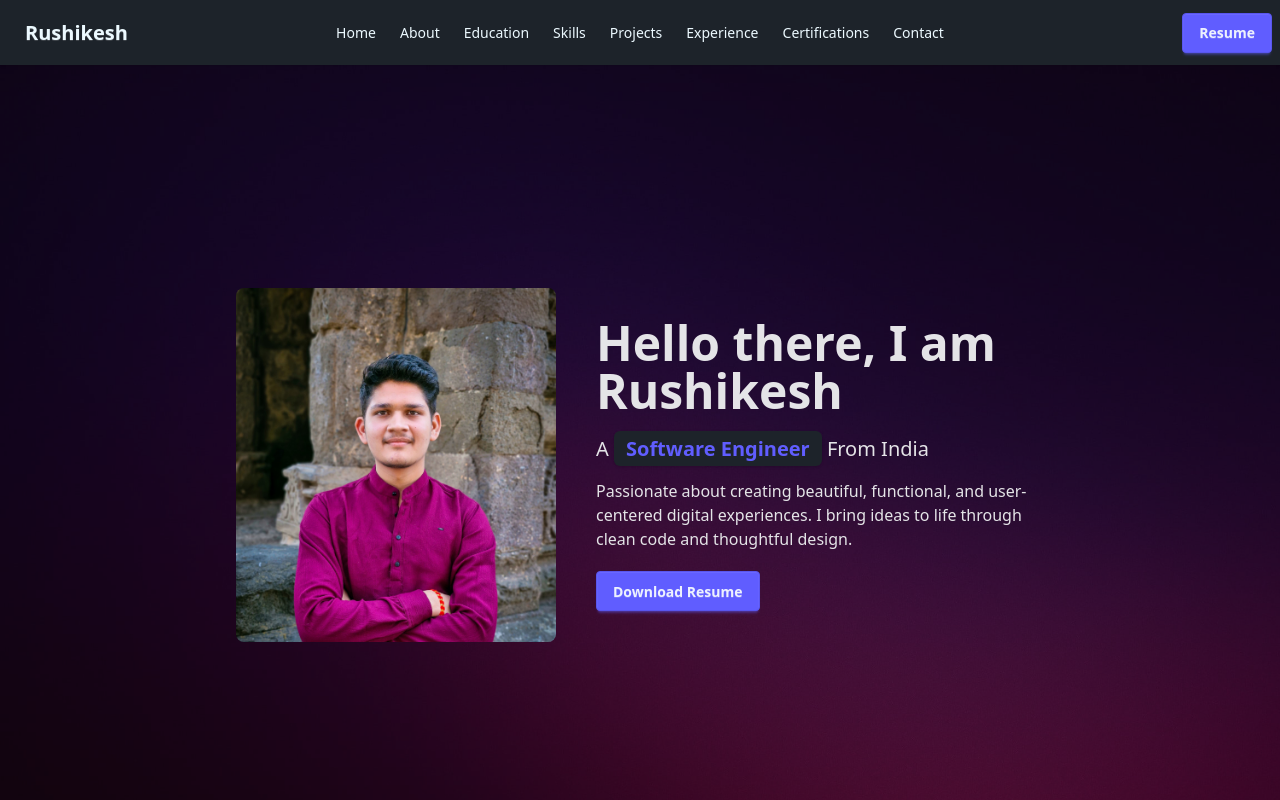
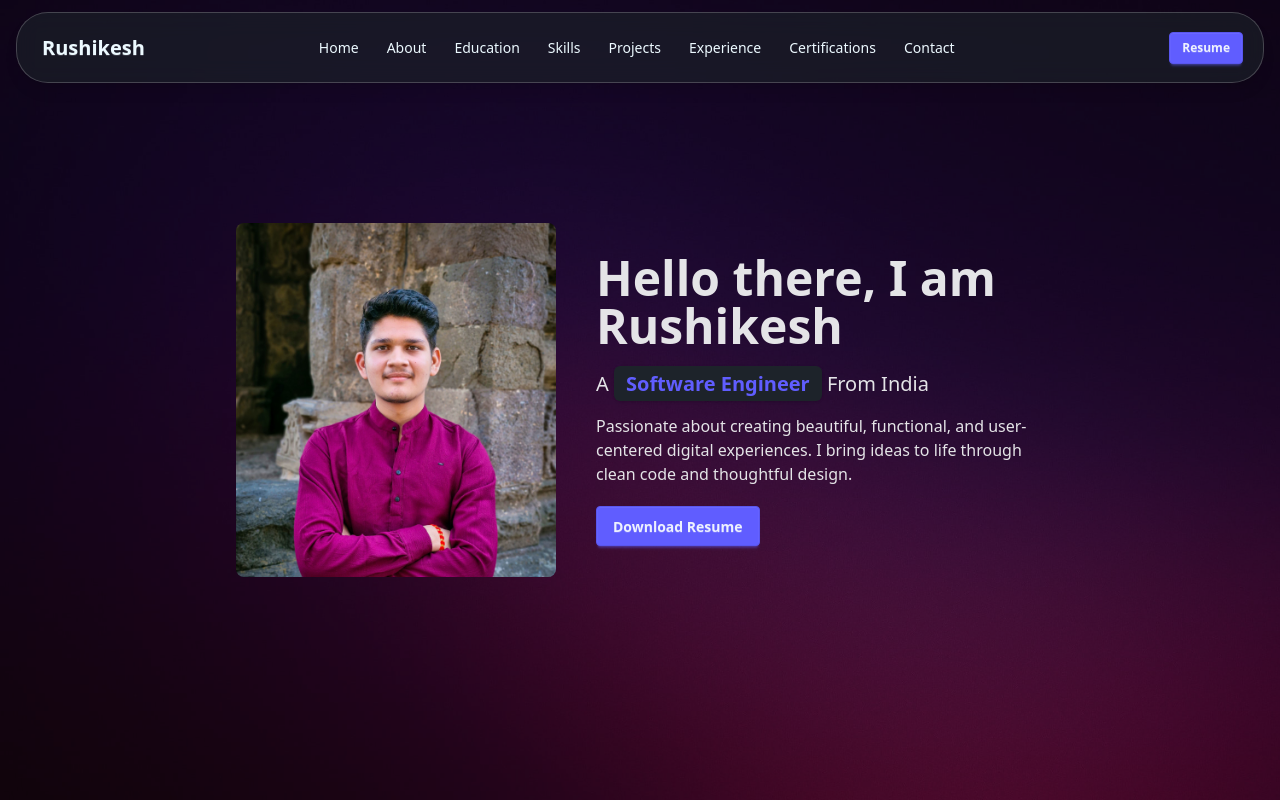
Before and after one commit to RushikeshShinde62/react-portfolio, a React (Vite) app: page / in a window 1280 px wide. Shown: the top 800 px of the page. Built offline with nearby package versions, Linux system fonts and the light colour scheme.

Commit message:
navbar done

```diff
--- a/src/App.css
+++ b/src/App.css
@@ -2,3 +2,8 @@
 @plugin "daisyui" {
   themes: all;
 }
+
+.nav-item {
+  @apply px-3 py-2 rounded-lg transition cursor-pointer
+         hover:bg-white/70 hover:text-black;
+}
--- a/src/Components/Navbar.jsx
+++ b/src/Components/Navbar.jsx
@@ -1,39 +1,56 @@
 import React from "react";
 
 export default function Navbar() {
-  return <>
-    <div className="navbar bg-base-100 shadow-sm">
+  return (
+    <div className="fixed top-3 left-1/2 -translate-x-1/2 z-50 w-full max-w-8xl px-4">
+
+      <div className="navbar rounded-4xl bg-base-100/60 backdrop-blur-md shadow-lg border border-white/20">
+
+        {/* LEFT */}
         <div className="navbar-start">
           <div className="dropdown">
             <div tabIndex={0} role="button" className="btn btn-ghost lg:hidden">
-        <svg xmlns="http://www.w3.org/2000/svg" className="h-5 w-5" fill="none" viewBox="0 0 24 24" stroke="currentColor"> <path strokeLinecap="round" strokeLinejoin="round" strokeWidth="2" d="M4 6h16M4 12h8m-8 6h16" /> </svg>
+              <svg
+                xmlns="http://www.w3.org/2000/svg"
+                className="h-5 w-5"
+                fill="none"
+                viewBox="0 0 24 24"
+                stroke="currentColor"
+              >
+                <path
+                  strokeLinecap="round"
+                  strokeLinejoin="round"
+                  strokeWidth="2"
+                  d="M4 6h16M4 12h8m-8 6h16"
+                />
+              </svg>
             </div>
-      <ul
-        tabIndex="-1"
-        className="menu menu-sm dropdown-content bg-base-100 rounded-box z-1 mt-3 w-52 p-2 shadow">
-        <li><a>Home</a></li>
-        <li>
-            Education
-        </li>
-        <li><a>Project</a></li>
+          </div>
+          <button className="btn btn-ghost text-xl">Rushikesh</button>
+        </div>
+
+        {/* CENTER */}
+        <div className="navbar-center hidden lg:flex">
+          <ul className="menu menu-horizontal px-1 gap-1">
+
+            <li><button className="nav-item">Home</button></li>
+            <li><button className="nav-item">About</button></li>
+            <li><button className="nav-item">Education</button></li>
+            <li><button className="nav-item">Skills</button></li>
+            <li><button className="nav-item">Projects</button></li>
+            <li><button className="nav-item">Experience</button></li>
+            <li><button className="nav-item">Certifications</button></li>
+            <li><button className="nav-item">Contact</button></li>
+
           </ul>
         </div>
-    <a className="btn btn-ghost text-xl">Rushikesh</a>
+
+        {/* RIGHT */}
+        <div className="navbar-end pe-3">
+          <button className="btn btn-primary btn-sm">Resume</button>
         </div>
-  <div className="navbar-center hidden lg:flex">
-    <ul className="menu menu-horizontal px-1">
-      <li className="hover:bg-white hover:text-black rounded-lg "><a>Home</a></li>
-      <li className="hover:bg-white hover:text-black rounded-lg "><a>About</a></li>
-      <li className="hover:bg-white hover:text-black rounded-lg "><a>Education</a></li>
-      <li className="hover:bg-white hover:text-black rounded-lg "><a>Skills</a></li>
-      <li className="hover:bg-white hover:text-black rounded-lg "><a>Projects</a></li>
-      <li className="hover:bg-white hover:text-black rounded-lg "><a>Experience</a></li>
-      <li className="hover:bg-white hover:text-black rounded-lg "><a>Certifications</a></li>
-      <li className="hover:bg-white hover:text-black rounded-lg "><a>Contact</a></li>
-    </ul>
-  </div>
-  <div className="navbar-end">
-    <a className="btn btn-primary">Resume</a>
+
       </div>
     </div>
-</>}
+  );
+}
```
Lines whose indentation alone changed are shown as unchanged.
